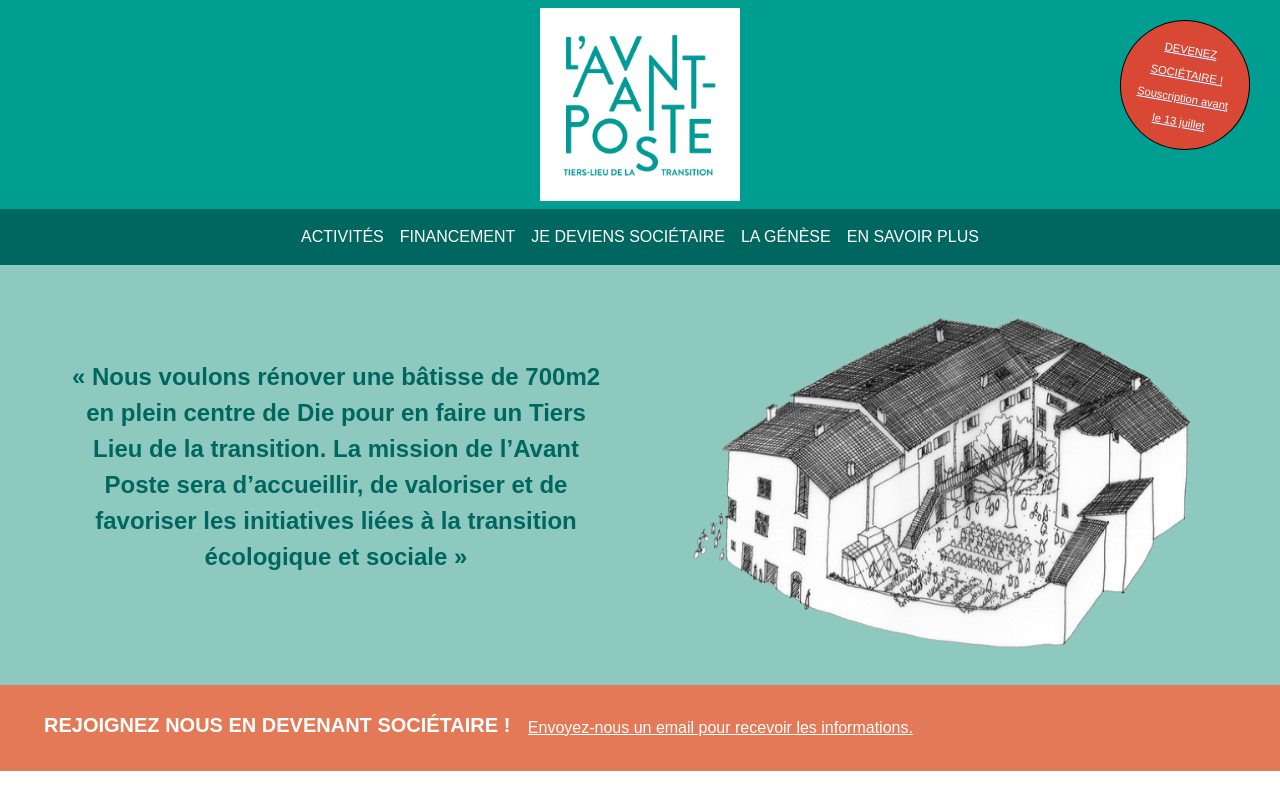
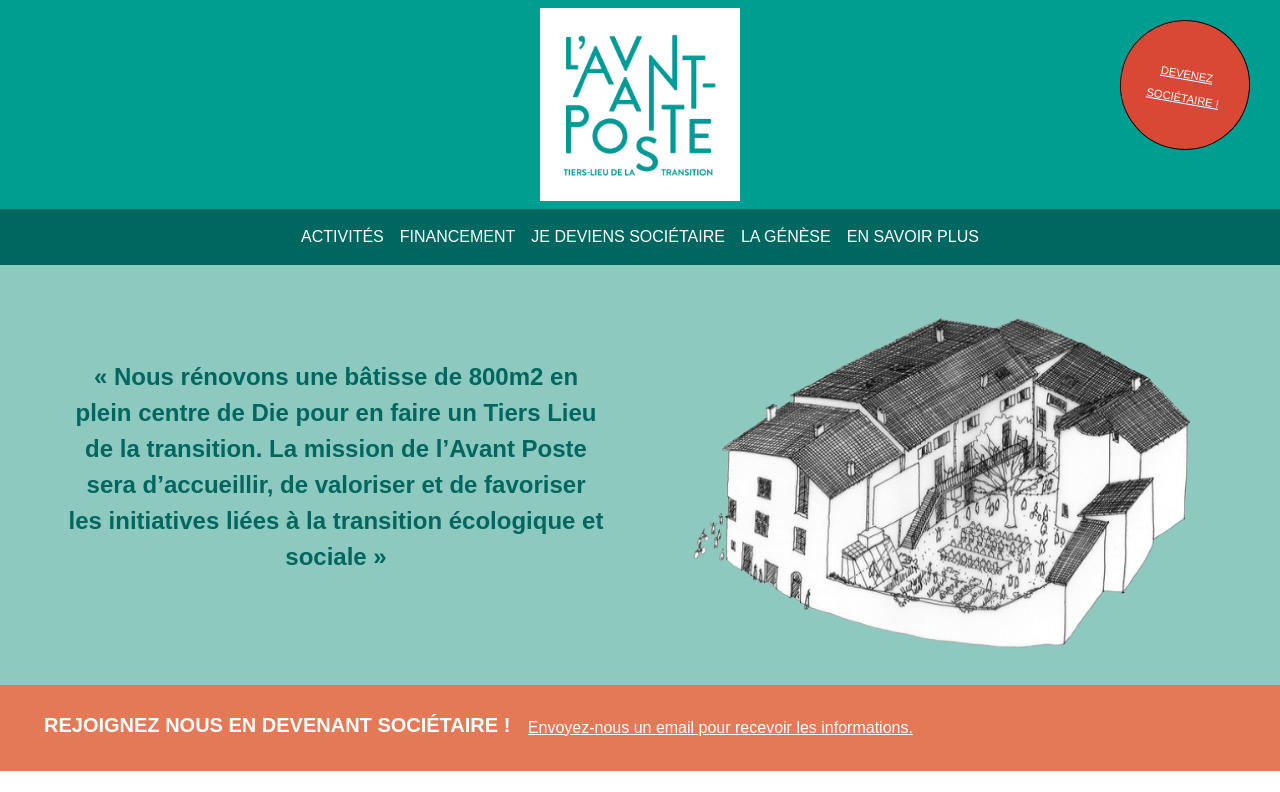
Before and after one commit to tglatt/avantposte, a website: page static/index.html in a window 1280 px wide. Shown: the top 792 px of the page. Drawn offline with nearby package versions, Linux system fonts and the light colour scheme.

Commit message:
chore: update text

```diff
--- a/static/index.html
+++ b/static/index.html
@@ -76,7 +76,7 @@
                 <button type="button" class="btn btn-link">
                   <a
                     href="mailto:contact@avant-poste.org?&subject=Avant-Poste - Collecte de fonds"
-                    >DEVENEZ SOCIÉTAIRE ! Souscription avant le 13 juillet
+                    >DEVENEZ SOCIÉTAIRE !
                   </a>
                 </button>
               </div>
@@ -124,7 +124,7 @@
       <section class="row align-items-center projet">
         <div class="col-lg-6">
           <p class="p-4">
-            « Nous voulons rénover une bâtisse de 700m2 en plein centre de Die
+            « Nous rénovons une bâtisse de 800m2 en plein centre de Die
             pour en faire un Tiers Lieu de la transition. La mission de l’Avant
             Poste sera d’accueillir, de valoriser et de favoriser les
             initiatives liées à la transition écologique et sociale »
```
